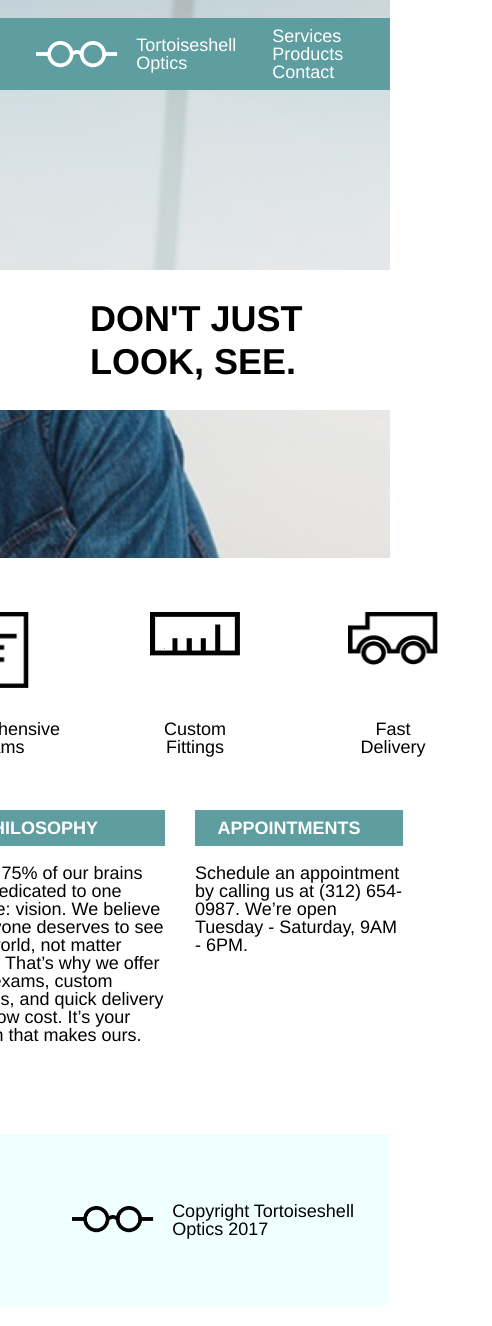
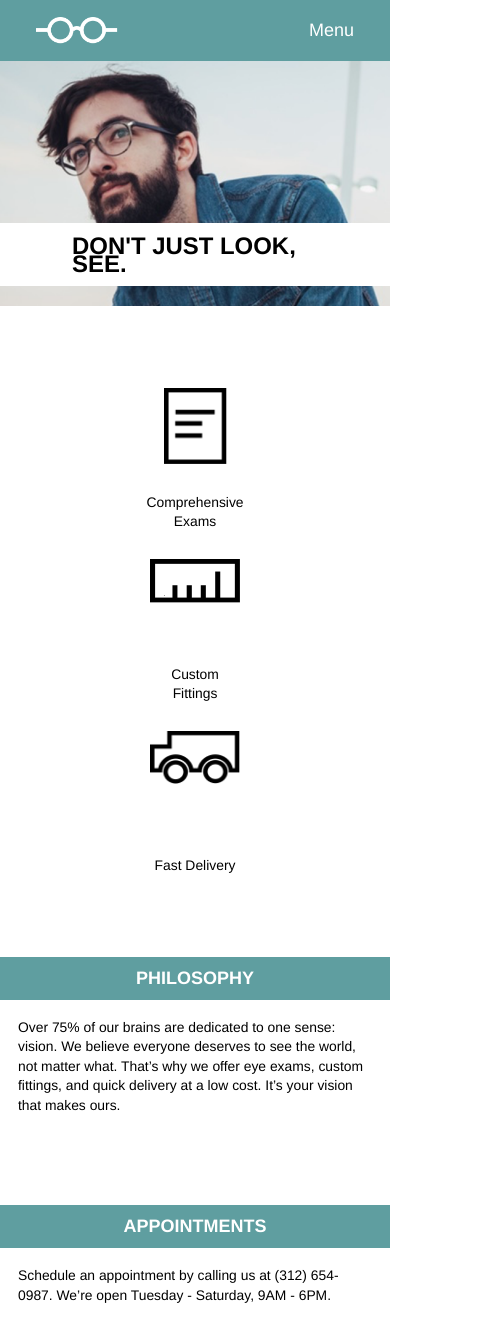
Before and after one commit to talbert1209/tortoiseshell-optics, a plain HTML site: page index.html in a window 390 px wide. Shown: the top 1326 px of the page, 492 px wide, since content can reach past the window. Before the commit the page ends 1305 px from the top, so only its background shows below. Drawn offline with Linux system fonts and the light colour scheme.

Commit message:
Completed project

```diff
--- a/index.html
+++ b/index.html
@@ -2,6 +2,7 @@
 <html>
   <head>
     <meta charset="utf-8">
+    <meta name="viewport" content="width=device-width, initial-scale=1">
     <link rel="stylesheet" href="resources/css/reset.css" type="text/css">
     <link rel="stylesheet" href="resources/css/style.css" type="text/css">
     <title>Tortoiseshell Optics</title>
@@ -15,10 +16,13 @@
             <img src="resources/images/logo-white.png" alt="glasses logo" id="white-logo">
             <span>Tortoiseshell Optics</span>
           </div>
-          <nav>
+          <nav class="item-nav">
             <span>Services</span>
             <span>Products</span>
             <span>Contact</span>
+          </nav>
+          <nav class="menu-nav">
+            <span>Menu</span>
           </nav>
         </div>
         <div class="container headline-container">
--- a/resources/css/style.css
+++ b/resources/css/style.css
@@ -1,12 +1,12 @@
-/* Declare base font size and line-height */
+/* Declare base font size */
 html {
   font-size: 18px;
-  line-height: 1.4;
 }
 
 /* Format body elements */
 body {
   font-family: Helvetica;
+  line-height: 1.4;
 }
 
 /* Put a border around containers
@@ -63,6 +63,11 @@ body {
   margin-right: 2rem;
   margin-top: 1rem;
   margin-bottom: 1rem;
+}
+
+/* Hide menu-nav */
+.menu-nav {
+  display: none;
 }
 
 /* Format headline container */
@@ -191,3 +196,127 @@ footer .page-container {
   width: auto;
   margin: 4rem 1rem 4rem 4rem;
 }
+
+/* ---------------------------------------------- Media Queries ----------------------------------- */
+
+/* ---------------------------------------------- 1024 -------------------------------------------- */
+@media only screen and (max-width: 1024px) {
+  /* Change banner height */
+  .banner {
+    height: 22rem;
+  }
+
+  /* Change page-container width */
+  .page-container {
+    width: 100%;
+  }
+
+  /* Change header-bar */
+  .header-bar {
+    margin: 0;
+  }
+
+  /* Change the headline-container h1 element */
+  .headline-container h1 {
+    margin-top: 5rem;
+    margin-right: 2rem;
+    padding: 0.75rem 4rem;
+    font-size: 1.33rem;
+    line-height: 2rem;
+  }
+}
+
+/* ---------------------------------------------- 470 --------------------------------------------- */
+@media only screen and (max-width: 470px) {
+  /* Change banner formatting */
+  .banner {
+    height: 17rem;
+    background-position: 20%;
+  }
+
+  /* Remove logo text */
+  .logo span {
+    display: none;
+  }
+
+  /* Remove item-nav */
+  .item-nav {
+    display: none;
+  }
+
+  /* Format menu-nav */
+  .menu-nav {
+    display: inline-block;
+    margin: 1rem 0;
+  }
+
+  /* Change headline formatting */
+  .headline-container h1 {
+    width: 100%;
+    margin-top: 9rem;
+    margin-right: 0;
+    line-height: 1rem;
+  }
+
+  /* Change services container formatting */
+  .services {
+    display: flex;
+    flex-direction: column;
+    justify-content: center;
+    align-items: center;
+    margin-top: 3.77rem;
+  }
+
+  /* Change service container formatting */
+  .service {
+    margin: 0.77rem;
+  }
+
+  /* Change service font-size */
+  .service span {
+    font-size: 0.77rem;
+  }
+
+  /* Change info-container formatting */
+  .info-container {
+    display: flex;
+    flex-direction: column;
+    align-items: center;
+    margin-top: 3.77rem;
+  }
+
+  /* Change info boxes formatting */
+  .info {
+    width: 100%;
+    margin: 0;
+  }
+
+  /* Change info bars */
+  .info-container .info span {
+    max-width: 100%;
+    text-align: center;
+    margin-bottom: 0;
+  }
+
+  /* Change info paragraphs */
+  .info p {
+    padding: 1rem;
+    font-size: 0.77rem;
+    margin-bottom: 4rem;
+  }
+
+  /* Remove footer text */
+  footer span {
+    display: none;
+  }
+
+  /* Center eye-glasses */
+  footer .page-container {
+    justify-content: center;
+  }
+
+  /* Remove eye-glasses left margins */
+  #black-logo {
+    margin-left: 0;
+  }
+}
```
